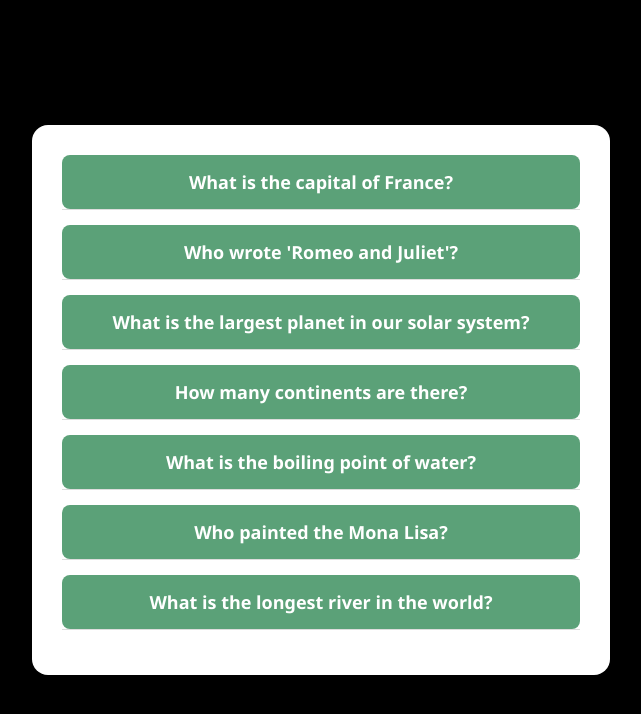
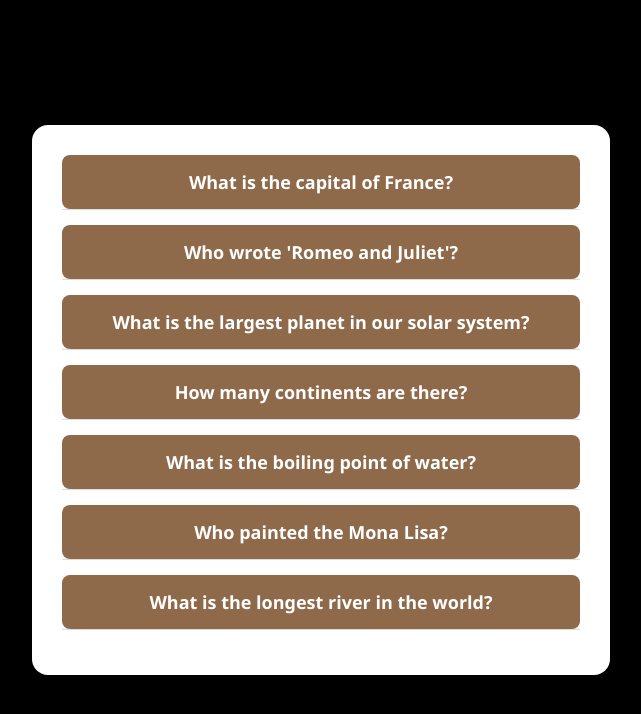
Before and after one commit to M-Saleh-N/faq-accordion, a React (Create React App) app: page / in a window 1280 px wide. Shown: the top 714 px of the page, without its empty margins (349-990 px from the left). Built offline with nearby package versions, Linux system fonts and the light colour scheme.

Commit message:
changed the container colour and the hovering colour

```diff
--- a/src/components/accordion.css
+++ b/src/components/accordion.css
@@ -24,7 +24,7 @@ body {
   }
 
   .faq-question {
-    background: #5ba178;
+    background: #8f6a4a;
     color: white;
     padding: 15px 20px;
     border-radius: 8px;
@@ -33,7 +33,7 @@ body {
   }
 
   .faq-question:hover {
-    background: #48888b;
+    background: #7c7446;
   }
 
   .faq-question h3 {
```
